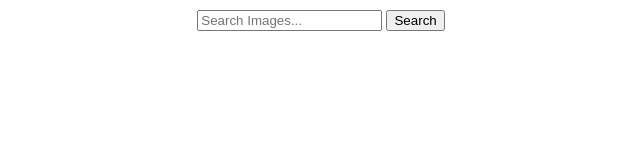
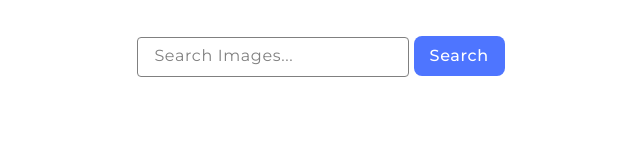
Before and after one commit to MaciejBratko/goit-js-hw-11, a website built with Vite: page src/index.html in a window 1280 px wide. Shown: the whole page, without its empty margins (319-959 px from the left). Built offline with nearby package versions, Linux system fonts and the light colour scheme.

Commit message:
searchbar css

```diff
--- a/src/css/styles.css
+++ b/src/css/styles.css
@@ -27,6 +27,8 @@ body {
   display: flex;
   flex-direction: column;
   align-items: center;
+  margin: 0;
+  padding: 0;
 }
 
 .main {
@@ -37,7 +39,7 @@ body {
 button {
   align-items: center;
   padding: 8px 16px;
-  width: 75px;
+  width: 91px;
   height: 40px;
   background-color: rgba(78, 117, 255, 1);
   border-radius: 8px;
@@ -51,26 +53,31 @@ button {
   color: rgba(255, 255, 255, 1);
 }
 
-button:disabled,
-button:disabled:hover {
-  background-color: rgba(207, 207, 207, 1);
-  color: rgba(152, 152, 152, 1);
-}
-
 button:hover {
   background-color: rgba(108, 140, 255, 1);
   color: rgba(255, 255, 255, 1);
 }
 
-.field {
-  display: flex;
-  flex-direction: column;
-  align-items: center;
+#searchBar {
+  border: 1px solid #808080;
+  border-radius: 4px;
+  width: 270px;
+  height: 38px;
+  margin: 0;
+  padding: 0;
 }
-.label {
-  font-family: Montserrat;
+
+#searchBar::placeholder {
+  font-family: 'Montserrat';
+  font-style: normal;
+  font-weight: 400;
   font-size: 16px;
-  font-weight: 400;
   line-height: 24px;
-  text-align: left;
+  letter-spacing: 0.04em;
+  color: #808080;
+  padding: 8px 16px;
 }
+
+.main > form {
+  padding-top: 36px;
+}
--- a/src/index.html
+++ b/src/index.html
@@ -16,7 +16,7 @@
           id="searchBar"
           placeholder="Search Images..."
         />
-        <input type="button" value="Search" />
+        <button type="button">Search</button>
       </form>
     </section>
 
```
